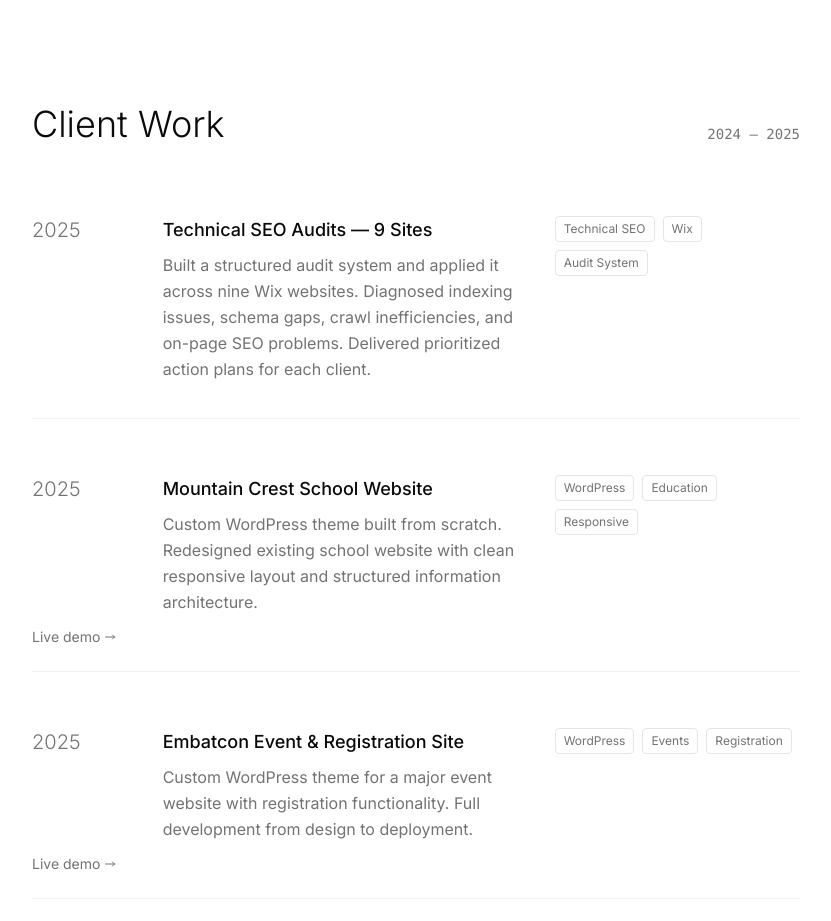
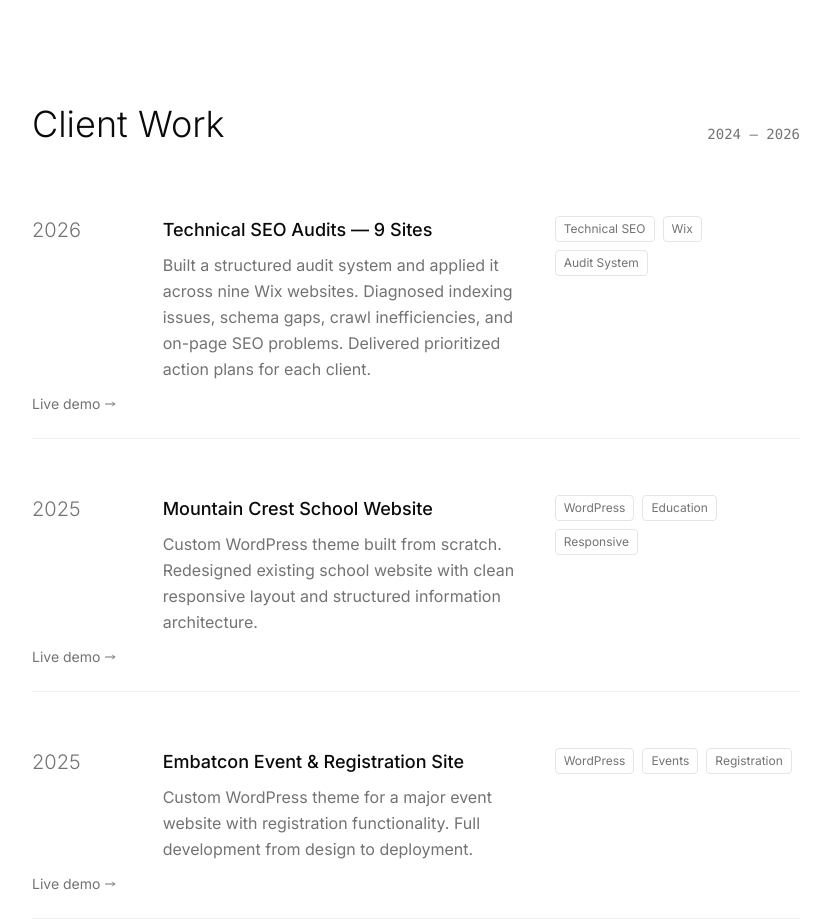
Before and after one commit to techchibuike/portfolio, a Next.js app: page / in a window 1280 px wide. Shown: the part 3940-4861 px from the top of the page, without its empty margins (224-1055 px from the left). Built offline with nearby package versions, Linux system fonts and the light colour scheme.

Commit message:
feat: initialize portfolio page with career experience, service offerings, and project showcase

```diff
--- a/src/app/page.tsx
+++ b/src/app/page.tsx
@@ -101,13 +101,13 @@ const PROJECTS = [
   },
   {
     id: 2,
-    year: "2025",
+    year: "2026",
     name: "Technical SEO Audits — 9 Sites",
     description:
       "Built a structured audit system and applied it across nine Wix websites. Diagnosed indexing issues, schema gaps, crawl inefficiencies, and on-page SEO problems. Delivered prioritized action plans for each client.",
     tech: ["Technical SEO", "Wix", "Audit System"],
     results: "Actionable reports delivered for all 9 businesses. Several clients saw improved indexing and search visibility within weeks of implementing recommendations.",
-    demo: null,
+    demo: "https://www.next-gentitan.com/work",
     github: null,
     type: "client",
   },
@@ -696,7 +696,7 @@ export default function Home() {
                 Client Work
               </h2>
               <div className="text-xs sm:text-sm text-muted-foreground font-mono">
-                2024 — 2025
+                2024 — 2026
               </div>
             </div>
 
```
